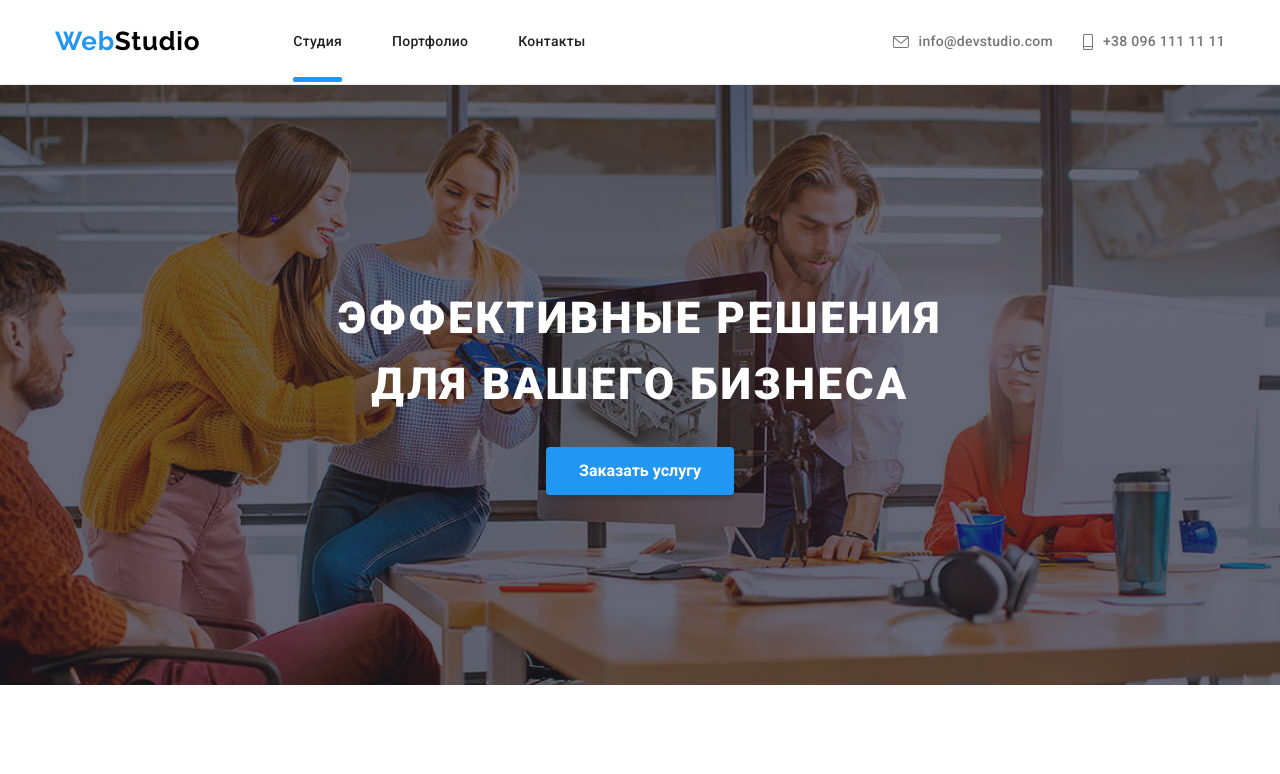
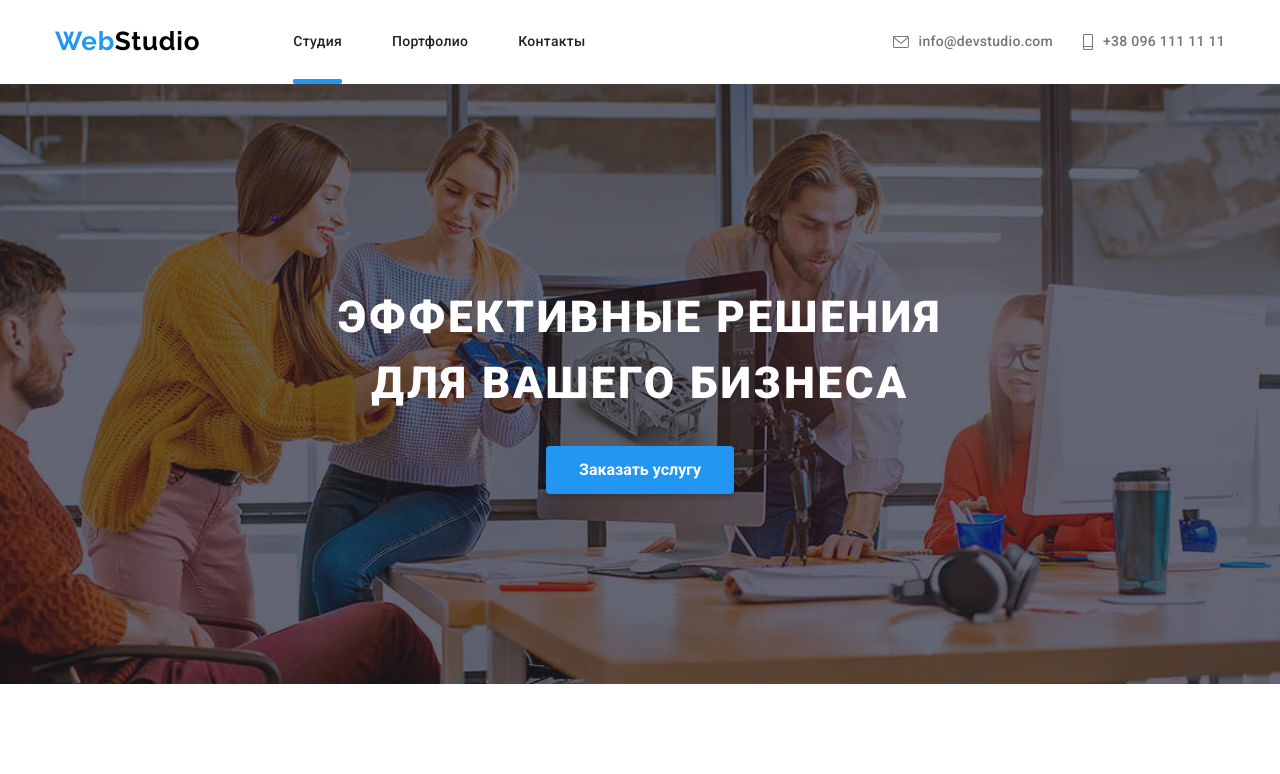
Before and after one commit to VolodymyrPakhomov/goit-markup-hw-05, a plain HTML site: page index.html in a window 1280 px wide. Shown: the top 774 px of the page. Drawn offline with nearby package versions, Linux system fonts and the light colour scheme; files whose address does not match are found by name.

Commit message:
ромп

```diff
--- a/css/styles.css
+++ b/css/styles.css
@@ -62,11 +62,11 @@ body{
 }
 
 /* box */
-
+/*
 .header{
     border-bottom: 1px solid #ececec;
 
-}
+} */
 .container {
     width: 1200px;
     padding-left: 15px;
@@ -159,7 +159,7 @@ padding-bottom: 32px;
     font-style: normal;
     font-weight: 500;
     font-size: 14px;
-    line-height: 1.14;
+    line-height: 1.4;
     letter-spacing: 0.02em;
     color: var(--title-text-color);
     text-decoration: none;
--- a/index.html
+++ b/index.html
@@ -26,8 +26,8 @@
 
                 <!-- nav -->
 
-                <ul class="navigation-list">
-                    <li class="item-navigation item"><a  class="link link-after link-navigation" href="./index.html">Студия</a></li>
+                <ul class="navigation-list list">
+                    <li class="item-navigation item item-navigation-item"><a  class="link link-after link-navigation" href="./index.html">Студия</a></li>
                     <li class="item-navigation item"><a  class="link link-navigation" href="./portfolio.html">Портфолио</a></li>
                     <li class="item-navigation item"><a  class="link link-navigation" href="Контакты">Контакты</a></li>
                 </ul>
```
